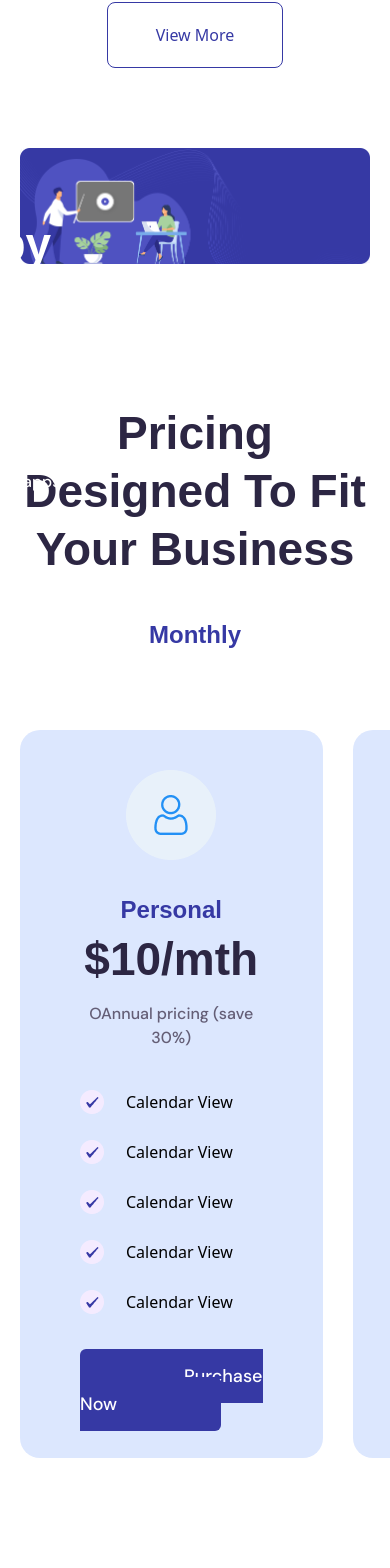
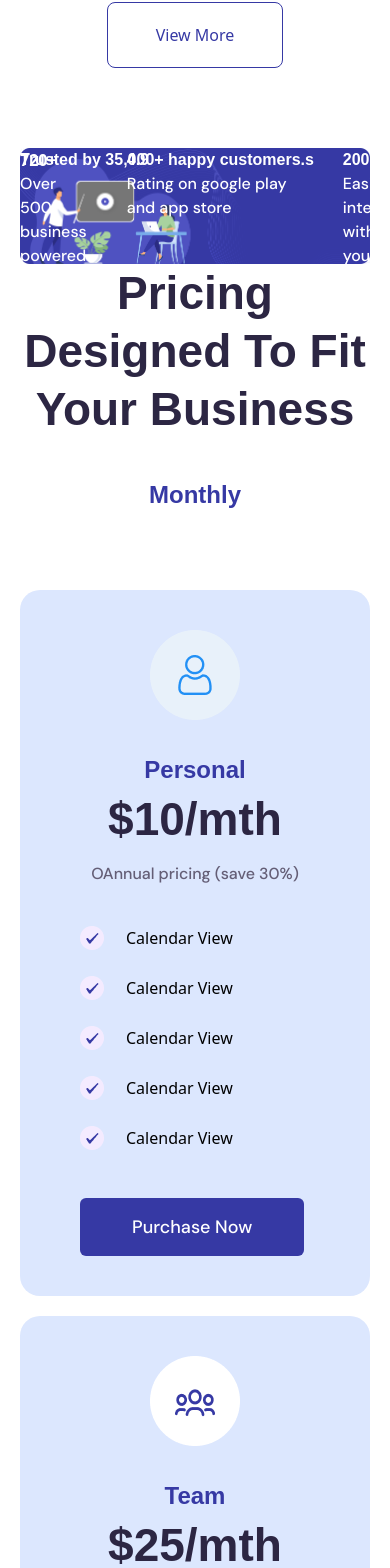
Before and after one commit to mridul360/Innovate, a React (Vite) app in the folder newone/: page / in a window 390 px wide. Shown: the part 5794-7362 px from the top of the page. Built offline with nearby package versions, Linux system fonts and the light colour scheme; a web font is replaced by a local one.

Commit message:
pricing up

```diff
--- a/newone/src/components/Fsec/Fsec.jsx
+++ b/newone/src/components/Fsec/Fsec.jsx
@@ -3,25 +3,25 @@ import Container from '../Layout/container'
 import fsection from '../../assets/fsection.png'
 const Fsec = () => {
   return (
-    <div className='pb-[140px] relative'>
+    <div className='md:pb-[140px] relative'>
       <Container>
         <div className='' >
             <img src={fsection} alt="" />
-             <div className=' absolute top-[67px] right-[310px]'>
-          <h3 className='font-bold font-secondery text-[46px] w-[590px] leading-[58px] text-white'>Trusted by 35,000+ happy customers.s</h3>
+             <div className=' absolute top-0 md:top-[67px] md:right-[310px]'>
+          <h3 className='font-bold font-secondery md:text-[46px] md:w-[590px] md:leading-[58px] text-white'>Trusted by 35,000+ happy customers.s</h3>
         </div>
-        <div className='flex gap-10 absolute top-[240px] right-[290px]'>
+        <div className='flex gap-10 absolute top-0 md:top-[240px] md:right-[290px]'>
           <div>
-             <h3 className='font-bold font-secondery text-[46px]  leading-[58px] text-white'>720+</h3>
-             <p className='w-[176px] font-primary leading[32px] font-medium text-white '>Over 500 business powered with us</p>
+             <h3 className='font-bold md:font-secondery md:text-[46px]  md:leading-[58px] text-white'>720+</h3>
+             <p className='md:w-[176px] font-primary md:leading[32px] font-medium text-white '>Over 500 business powered with us</p>
           </div>
           <div>
-             <h3 className='font-bold font-secondery text-[46px]  leading-[58px] text-white'>4.9</h3>
+             <h3 className='font-bold font-secondery md:text-[46px]  md:leading-[58px] text-white'>4.9</h3>
              <p className='w-[176px] font-primary leading[32px] font-medium  text-white'>Rating on google play and app store</p>
           </div>
           <div>
-             <h3 className='font-bold font-secondery text-[46px]  leading-[58px] text-white'>200+</h3>
-             <p className='w-[176px] font-primary leading[32px] font-medium  text-white'>Easily integrate with your favorite apps</p>
+             <h3 className='font-bold font-secondery md:text-[46px]  md:leading-[58px] text-white'>200+</h3>
+             <p className='md:w-[176px] font-primary md:leading[32px] font-medium  text-white'>Easily integrate with your favorite apps</p>
           </div>
         </div>
         </div>
--- a/newone/src/components/Pricing/Pricing.jsx
+++ b/newone/src/components/Pricing/Pricing.jsx
@@ -7,11 +7,11 @@ import chk from '../../assets/chk.png'
 
 const Pricing = () => {
   return (
-    <div className='pb-[160px]'>
+    <div className='md:pb-[160px]'>
         <Container >
                    <h3 className='font-bold font-secondery text-[46px]  leading-[58px] text-head text-center m-auto'>Pricing Designed To Fit Your Business</h3>
                    <p className='font-bold font-secondery text-[24px] text-secondery text-center mt-[39px] mb-[77px] '>Monthly</p>
-                   <div className='flex gap-[30px]'>
+                   <div className='md:flex gap-[30px]'>
                     <div className='py-10 px-15 bg-[#DCE7FE] group hover:bg-secondery duration-500 rounded-[20px]'>
                         <img className='text-center mx-auto mb-8' src={icon8} alt="" />
                         <h2 className='font-bold font-secondery text-[24px] text-secondery text-center group-hover:text-[#43E7DF]'>Personal</h2>
@@ -39,9 +39,9 @@ const Pricing = () => {
                                 <p>Calendar View</p>
                             </li>
                         </ul>
-                        <a href='' className='font-primary text-lg font-medium px-26 py-[15px] rounded-[6px] bg-secondery group-hover:bg-[#43E7DF] group-hover:text-black  text-white '>Purchase Now</a>
+                        <button href='' className='font-primary text-lg font-medium px-13  md:px-[92px] py-[15px] rounded-[6px] bg-secondery group-hover:bg-[#43E7DF] group-hover:text-black  text-white '>Purchase Now</button>
                     </div>
-                    <div className='py-10 px-15 bg-[#DCE7FE] group hover:bg-secondery duration-500 rounded-[20px]'>
+                    <div className='py-10 px-15 bg-[#DCE7FE] group hover:bg-secondery duration-500 rounded-[20px] mt-5'>
                         <img className='text-center mx-auto mb-8' src={icon9} alt="" />
                         <h2 className='font-bold font-secondery text-[24px] text-secondery text-center group-hover:text-[#43E7DF]'>Team</h2>
                         <h3 className='font-bold font-secondery text-[46px] mb-[14px] mt-[2px]  leading-[58px] group-hover:text-white text-head text-center mx-auto'>$25/mth</h3>
@@ -68,9 +68,9 @@ const Pricing = () => {
                                 <p>Calendar View</p>
                             </li>
                         </ul>
-                        <a href='' className='font-primary text-lg font-medium px-26 py-[15px] rounded-[6px] bg-secondery group-hover:bg-[#43E7DF] group-hover:text-black  text-white '>Purchase Now</a>
+                        <button href='' className='font-primary text-lg font-medium px-13  md:px-[92px] py-[15px] rounded-[6px] bg-secondery group-hover:bg-[#43E7DF] group-hover:text-black  text-white '>Purchase Now</button>
                     </div>
-                    <div className='py-10 px-15 bg-[#DCE7FE] group hover:bg-secondery duration-500 rounded-[20px]'>
+                    <div className='py-10 px-15 bg-[#DCE7FE] group hover:bg-secondery duration-500 rounded-[20px] mt-5'>
                         <img className='text-center mx-auto mb-8' src={icon6} alt="" />
                         <h2 className='font-bold font-secondery text-[24px] text-secondery text-center group-hover:text-[#43E7DF]'>Enterprise</h2>
                         <h3 className='font-bold font-secondery text-[46px] mb-[14px] mt-[2px]  leading-[58px] group-hover:text-white text-head text-center mx-auto'>$50/mth</h3>
@@ -97,7 +97,7 @@ const Pricing = () => {
                                 <p>Calendar View</p>
                             </li>
                         </ul>
-                        <a href='' className='font-primary text-lg font-medium px-26 py-[15px] rounded-[6px] bg-secondery group-hover:bg-[#43E7DF] group-hover:text-black  text-white '>Purchase Now</a>
+                        <button href='' className='font-primary text-lg font-medium px-13  md:px-[92px] py-[15px] rounded-[6px] bg-secondery group-hover:bg-[#43E7DF] group-hover:text-black  text-white '>Purchase Now</button>
                     </div>
                    </div>
         </Container>
```
